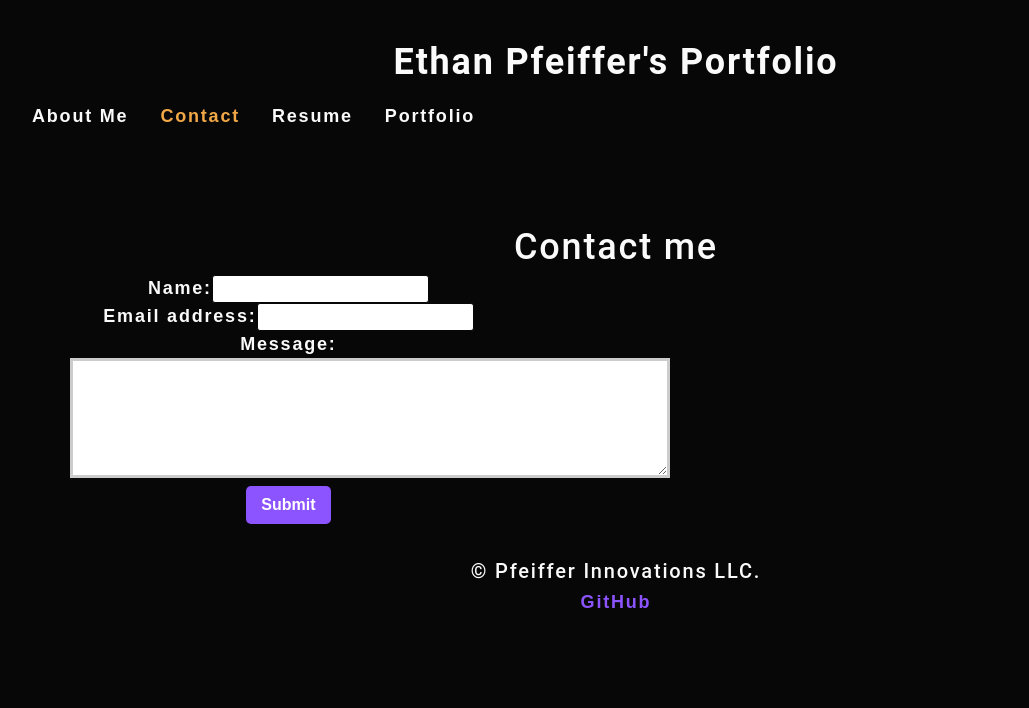
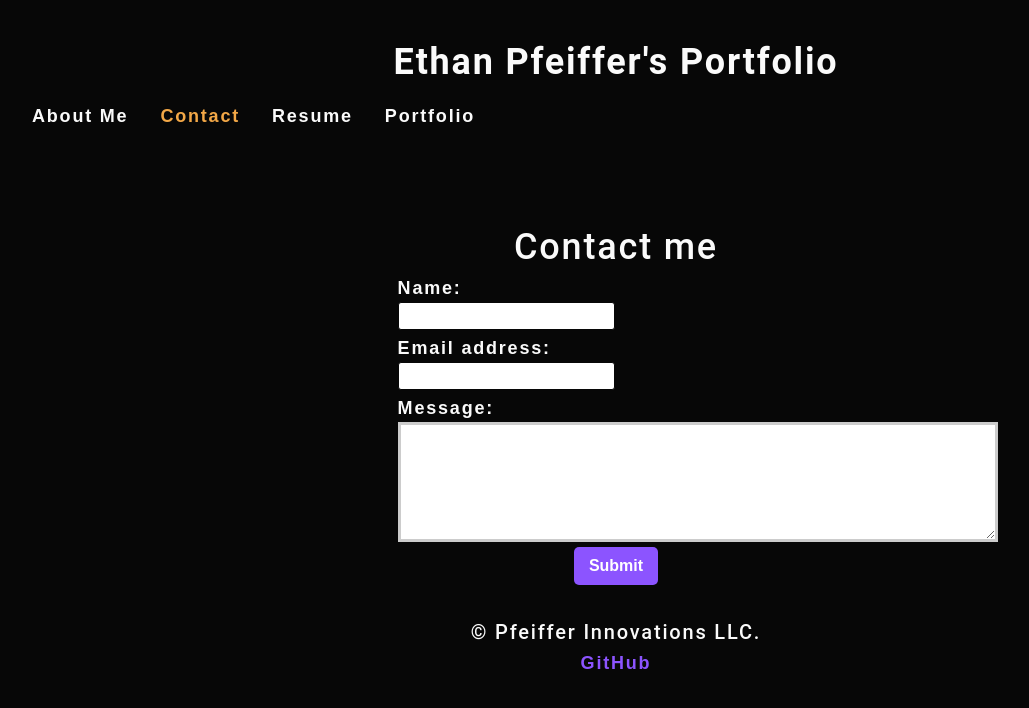
Before and after one commit to crocket77/react-portfolio, a React (Create React App) app: page / in a window 1280 px wide. Both pictures are taken after a click on the element "Contact". Shown: the top 708 px of the page, without its empty margins (24-1053 px from the left). Built offline with nearby package versions, Linux system fonts and the light colour scheme.

Commit message:
styled contact form

```diff
--- a/src/components/ContactForm/index.js
+++ b/src/components/ContactForm/index.js
@@ -49,20 +49,20 @@ function ContactForm() {
         <section>
           <h1>Contact me</h1>
           <form id="contact-form" onSubmit={handleSubmit}>
-            <div>
+            <div className='inputs'>
                 <label htmlFor="name">Name:</label>
                 <input type="text" defaultValue={name} onBlur={handleChange} name="name" />
             </div>
-            <div>
+            <div className='inputs'>
                 <label htmlFor="email">Email address:</label>
                 <input type="email" defaultValue={email} onBlur={handleChange} name="email" />
             </div>
-            <div>
+            <div className='inputs'>
                 <label htmlFor="message">Message:</label>
                 <textarea name="message" defaultValue={message} onBlur={handleChange} rows="5"  />
             </div>
               {errorMessage && (
-                <div>
+                <div className='error-msg'>
                   <p className="error-text">{errorMessage}</p>
                 </div>
               )}
--- a/src/index.css
+++ b/src/index.css
@@ -304,3 +304,22 @@ a {
   align-content: center;
   justify-content: space-around;
 }
+
+#contact-form{
+  display:flex;
+  flex-direction: column;
+  align-items: center;
+  justify-content: left;
+  margin: 0 auto;
+  /* padding-right: 10rem; */
+
+}
+
+.inputs{
+  display: flex;
+  flex-direction: column;
+  text-align: left;
+  margin: 0 auto 5px 0;
+  justify-content: left;
+
+}
```
